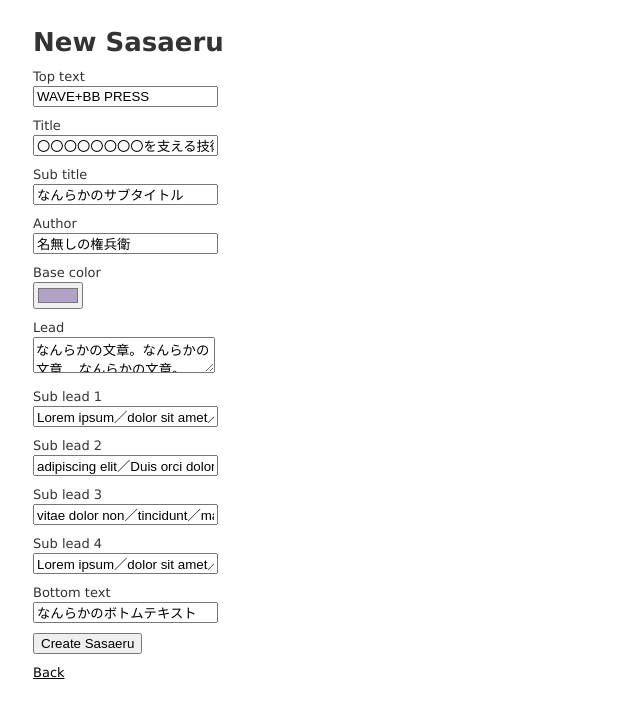
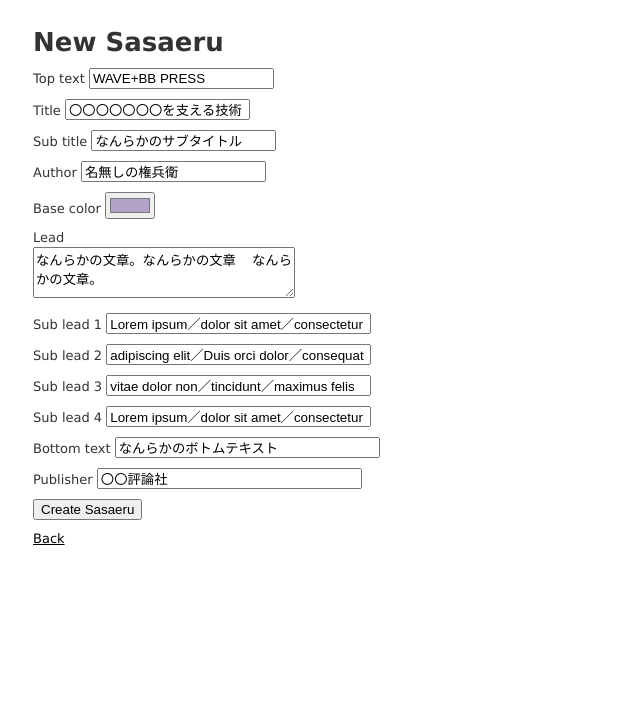
Before and after one commit to matt-note/sasaeru_generator, a Rails app: page / in a window 1280 px wide. Shown: the top 718 px of the page, without its empty margins (0-640 px from the left). Run offline with Rails 7, Linux system fonts and the light colour scheme; style sheets or scripts are compiled from the project's sources.

Commit message:
Add publisher column

```diff
--- a/app/assets/stylesheets/scaffolds.scss
+++ b/app/assets/stylesheets/scaffolds.scss
@@ -78,7 +78,6 @@ div {
     list-style: square;
   }
 }
-
-label {
+label.text-area {
   display: block;
 }
--- a/app/controllers/sasaerus_controller.rb
+++ b/app/controllers/sasaerus_controller.rb
@@ -74,7 +74,7 @@ class SasaerusController < ApplicationController
 
     # Never trust parameters from the scary internet, only allow the white list through.
     def sasaeru_params
-      params.require(:sasaeru).permit(:top_text, :title, :sub_title, :author, :base_color, :lead, :sub_lead_1, :sub_lead_2, :sub_lead_3, :sub_lead_4, :bottom_text)
+      params.require(:sasaeru).permit(:top_text, :title, :sub_title, :author, :base_color, :lead, :sub_lead_1, :sub_lead_2, :sub_lead_3, :sub_lead_4, :bottom_text, :publisher)
     end
 
     def send_pdf(sasaeru)
@@ -120,6 +120,7 @@ class SasaerusController < ApplicationController
       report.page.item(:sub_lead_4).value(sasaeru.sub_lead_4)
 
       report.page.item(:bottom_text).value(sasaeru.bottom_text)
+      report.page.item(:publisher).value(sasaeru.publisher)
 
       report.generate
     end
--- a/app/views/sasaerus/_form.html.erb
+++ b/app/views/sasaerus/_form.html.erb
@@ -18,7 +18,7 @@
 
   <div class="field">
     <%= form.label :title %>
-    <%= form.text_field :title, value: "〇〇〇〇〇〇〇〇を支える技術" %>
+    <%= form.text_field :title, value: "〇〇〇〇〇〇〇を支える技術" %>
   </div>
 
   <div class="field">
@@ -37,33 +37,38 @@
   </div>
 
   <div class="field">
-    <%= form.label :lead %>
-    <%= form.text_area :lead, value: "なんらかの文章。なんらかの文章  なんらかの文章。" %>
+    <%= form.label :lead, class: "text-area" %>
+    <%= form.text_area :lead, rows: 3, cols: 30, value: "なんらかの文章。なんらかの文章  なんらかの文章。" %>
   </div>
 
   <div class="field">
     <%= form.label :sub_lead_1 %>
-    <%= form.text_field :sub_lead_1, value: 'Lorem ipsum／dolor sit amet／consectetur' %>
+    <%= form.text_field :sub_lead_1, size: 30, value: 'Lorem ipsum／dolor sit amet／consectetur' %>
   </div>
 
   <div class="field">
     <%= form.label :sub_lead_2 %>
-    <%= form.text_field :sub_lead_2, value: 'adipiscing elit／Duis orci dolor／consequat' %>
+    <%= form.text_field :sub_lead_2, size: 30, value: 'adipiscing elit／Duis orci dolor／consequat' %>
   </div>
 
   <div class="field">
     <%= form.label :sub_lead_3 %>
-    <%= form.text_field :sub_lead_3, value: 'vitae dolor non／tincidunt／maximus felis' %>
+    <%= form.text_field :sub_lead_3, size: 30, value: 'vitae dolor non／tincidunt／maximus felis' %>
   </div>
 
   <div class="field">
     <%= form.label :sub_lead_4 %>
-    <%= form.text_field :sub_lead_4, value: 'Lorem ipsum／dolor sit amet／consectetur' %>
+    <%= form.text_field :sub_lead_4, size: 30, value: 'Lorem ipsum／dolor sit amet／consectetur' %>
   </div>
 
   <div class="field">
     <%= form.label :bottom_text %>
-    <%= form.text_field :bottom_text, value: 'なんらかのボトムテキスト' %>
+    <%= form.text_field :bottom_text, size: 30, value: 'なんらかのボトムテキスト' %>
+  </div>
+
+  <div class="field">
+    <%= form.label :publisher %>
+    <%= form.text_field :publisher, size: 30, value: '〇〇評論社' %>
   </div>
 
   <div class="actions">
--- a/app/views/sasaerus/show.html.erb
+++ b/app/views/sasaerus/show.html.erb
@@ -55,6 +55,11 @@
   <%= @sasaeru.bottom_text %>
 </p>
 
+<p>
+  <strong>Publisher:</strong>
+  <%= @sasaeru.publisher %>
+</p>
+
 <%= link_to 'Edit', edit_sasaeru_path(@sasaeru) %> |
 <%= link_to 'Back', sasaerus_path %>
 <hr>
--- /dev/null
+++ b/db/migrate/20190521131827_add_publisher_to_sasaerus.rb
@@ -0,0 +1,5 @@
+class AddPublisherToSasaerus < ActiveRecord::Migration[5.2]
+  def change
+    add_column :sasaerus, :publisher, :string
+  end
+end
```
Also changed, not shown: db/schema.rb, 1 other file.
